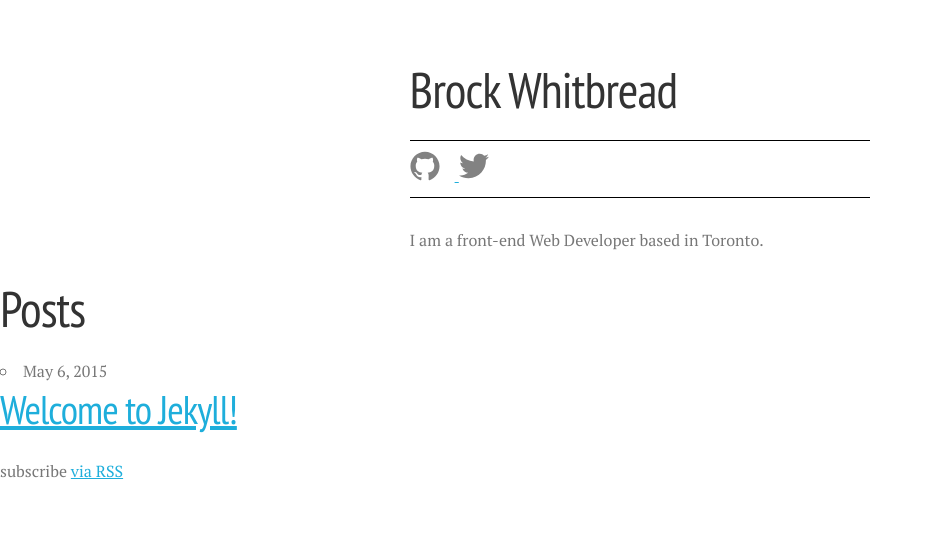
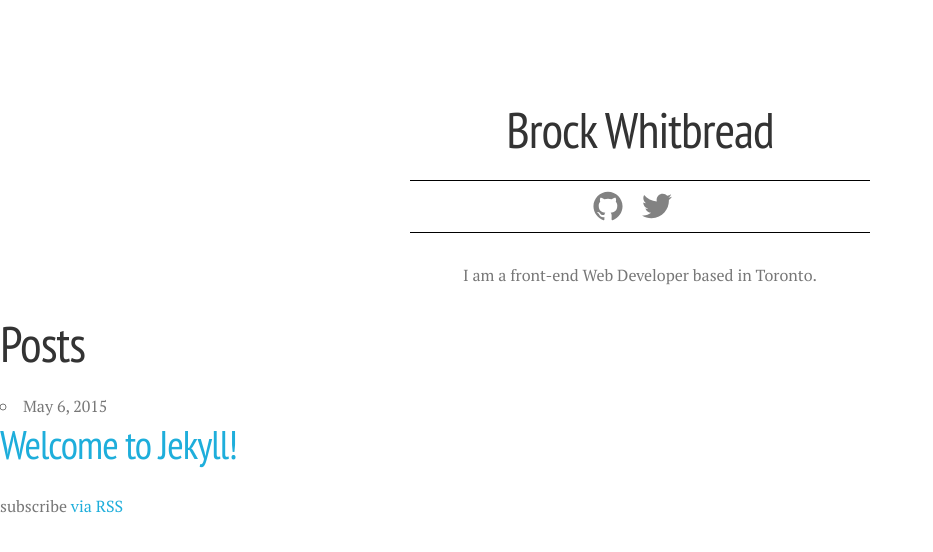
Before and after one commit to brockwc/zap-rowsdower.github.io, a Jekyll site: the page built from index.html, in a window 1280 px wide. Shown: the top 552 px of the page, without its empty margins (0-933 px from the left). Built offline with Jekyll 4.4.1, drawn with Linux system fonts in a browser that asks for light colours; Markdown is read by kramdown in place of the engine named in the settings.

Commit message:
compiled css

```diff
--- a/css/main.css
+++ b/css/main.css
@@ -239,7 +239,7 @@ p { margin-top: 0; }
 
 /* Links
 –––––––––––––––––––––––––––––––––––––––––––––––––– */
-a { color: #1EAEDB; }
+a { color: #1EAEDB; text-decoration: none; transition: color 0.3s ease; }
 
 a:hover { color: #0FA0CE; }
 
@@ -283,6 +283,8 @@ ol, ul { padding-left: 0; margin-top: 0; }
 ul ul, ul ol, ol ol, ol ul { margin: 1.5rem 0 1.5rem 3rem; font-size: 90%; }
 
 li { margin-bottom: 1rem; }
+
+ul.no-style { list-style: none; }
 
 /* Code
 –––––––––––––––––––––––––––––––––––––––––––––––––– */
@@ -412,11 +414,11 @@ iframe, object, embed { max-width: 100%; }
 
 [class*="border-black"] { border-color: #000; }
 
-.site-header { padding-top: 60px; }
+.site-header { padding-top: 100px; text-align: center; }
 .site-header .menu-icon { display: none; }
 .site-header h1 a { transition: opacity 0.3s ease; opacity: 1; color: #000; }
 .site-header h1 a:hover { opacity: 0.7; }
-.site-header .logo-wrap { border-top: 1px solid #000; border-bottom: 1px solid #000; padding: 10px 0; margin-bottom: 30px; }
+.site-header .logo-wrap { border-top: 1px solid #000; border-bottom: 1px solid #000; padding: 10px 0 5px; margin-bottom: 30px; }
 .site-header .icon { display: inline-block; margin-right: 15px; width: 30px; }
 
 /*# sourceMappingURL=main.css.map */
```
